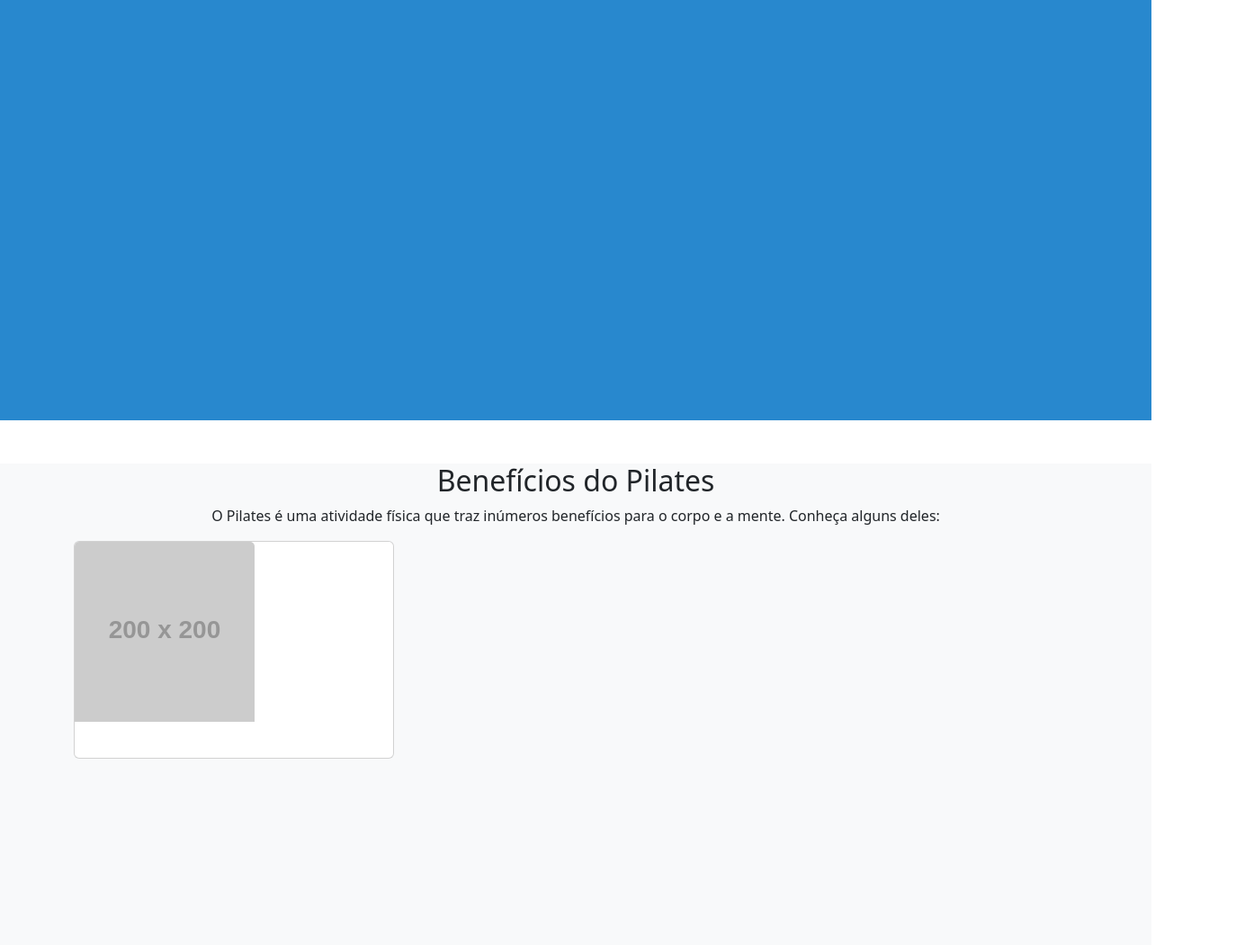
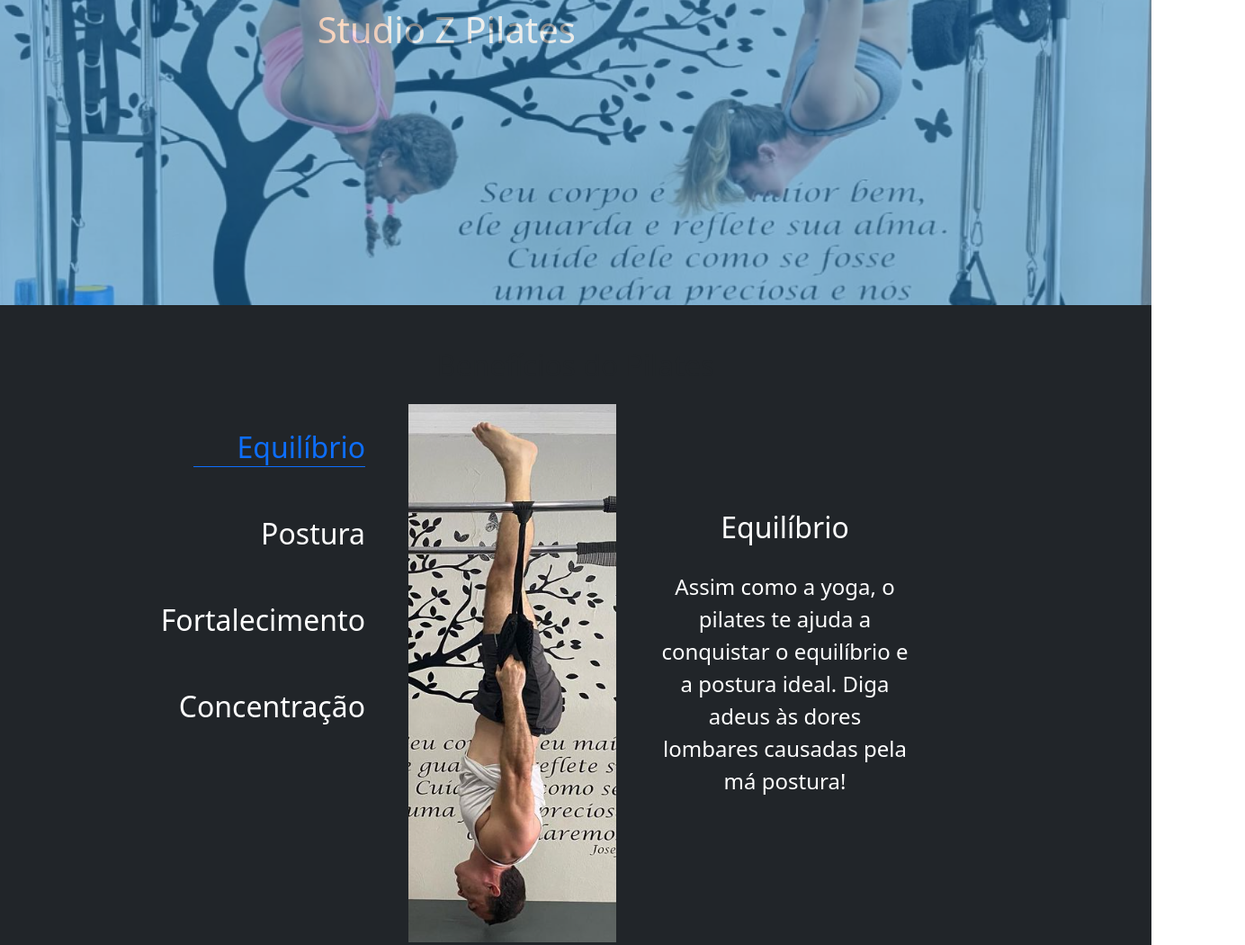
Before and after one commit to vncorrea/Site---RSZ-FISIOTERAPIA-E-PILATES, a plain HTML site: page src/index.html in a window 1280 px wide. Shown: the part 333-1383 px from the top of the page at 90% size, 1384 px wide, since content can reach past the window. Drawn offline with nearby package versions, Linux system fonts and the light colour scheme; placeholder pictures from the web are drawn by us; a web font is replaced by a local one.

Commit message:
feat: ajustes do site

```diff
--- a/src/index.html
+++ b/src/index.html
@@ -17,7 +17,7 @@
     </style>
   </head>
   <body>
-    <div class="bg-dark position-fixed w-100">
+    <div class="bg-dark position-fixed w-100 z-3">
       <header class="d-flex flex-wrap justify-content-center py-3">
         <a
           href="/"
@@ -58,41 +58,73 @@
     </div>
 
     <main>
-      <section id="home" class="min-vh-100 bg-studioz"></section>
-      <section id="beneficios" class="min-vh-100 bg-light mt-5">
+      <section id="home" class="bg-studioz position-relative">
+        <div class="position-absolute top-50 end-50">
+          <span class="fs-1 text-white">Studio Z Pilates</span>
+        </div>
+        <div>
+          <img src="assets/banner.png" class="w-100 opacity-50" alt="" />
+        </div>
+      </section>
+      <section id="beneficios" class="min-vh-100 bg-dark pt-5">
         <div>
           <h2 class="text-center">Benefícios do Pilates</h2>
-          <p class="text-center">
-            O Pilates é uma atividade física que traz inúmeros benefícios para o
-            corpo e a mente. Conheça alguns deles:
-          </p>
-          <div class="container">
-            <div class="row">
-              <div class="col-md-4">
-                <div class="card">
-                  <img
-                    src="https://via.placeholder.com/200"
-                    class="card-img-top"
-                    style="height: 200px; width: 200px"
-                    alt="..."
-                  />
-                  <div class="card-body">
-                    <h5 class="card-title"></h5>
-                  </div>
+          <div class="container pt-3 d-flex flex-row">
+            <div class="col-4 text-end">
+              <div class="d-flex flex-column">
+                <div class="py-4 pe-5" onclick="clickHabilidades(this)">
+                  <span
+                    class="fs-2 border-bottom ps-5 border-primary text-primary text-habilidades"
+                    style="cursor: pointer"
+                    >Equilíbrio</span
+                  >
+                </div>
+                <div class="py-4 pe-5" onclick="clickHabilidades(this)">
+                  <span
+                    class="fs-2 text-white text-habilidades"
+                    style="cursor: pointer"
+                    >Postura</span
+                  >
+                </div>
+                <div class="py-4 pe-5" onclick="clickHabilidades(this)">
+                  <span
+                    class="fs-2 text-white text-habilidades"
+                    style="cursor: pointer"
+                    >Fortalecimento</span
+                  >
+                </div>
+                <div class="py-4 pe-5" onclick="clickHabilidades(this)">
+                  <span
+                    class="fs-2 text-white text-habilidades"
+                    style="cursor: pointer"
+                    >Concentração</span
+                  >
                 </div>
               </div>
             </div>
+            <div class="col-6 d-flex flex-row">
+              <img src="assets/equilibrio.png" class="" alt="" />
+              <div class="d-flex justify-content-center flex-column ms-5 mb-5">
+                <span class="fs-2 text-white text-center">Equilíbrio</span>
+                <span class="fs-4 text-white text-center mt-4"
+                  >Assim como a yoga, o pilates te ajuda a conquistar o
+                  equilíbrio e a postura ideal. Diga adeus às dores lombares
+                  causadas pela má postura!</span
+                >
+              </div>
+            </div>
+            <div class="col-4"></div>
           </div>
         </div>
       </section>
       <section id="sobre-mim" class="min-vh-100 bg-studioz"></section>
       <section id="nossos-alunos-falam" class="min-vh-100 bg-light"></section>
     </main>
-
     <script
       src="https://cdn.jsdelivr.net/npm/bootstrap@5.3.3/dist/js/bootstrap.bundle.min.js"
       integrity="sha384-YvpcrYf0tY3lHB60NNkmXc5s9fDVZLESaAA55NDzOxhy9GkcIdslK1eN7N6jIeHz"
       crossorigin="anonymous"
     ></script>
+    <script src="index.js"></script>
   </body>
 </html>
--- /dev/null
+++ b/src/index.js
@@ -0,0 +1,19 @@
+const clickHabilidades = function (e) {
+  let texto_div = e.querySelector(".text-habilidades");
+
+  if (texto_div) {
+    let todasDivs = document.querySelectorAll(".text-habilidades");
+
+    todasDivs.forEach(function (div) {
+      div.classList.remove("border-primary");
+      div.classList.remove("text-primary");
+      div.classList.remove("border-bottom");
+      div.classList.add("text-white");
+    });
+
+    texto_div.classList.add("border-primary");
+    texto_div.classList.add("text-primary");
+    texto_div.classList.remove("text-white");
+    texto_div.classList.toggle("border-bottom");
+  }
+};
```
Also changed, not shown: src/assets/banner.png (added), src/assets/equilibrio.png (added), src/assets/postura.png (added).
